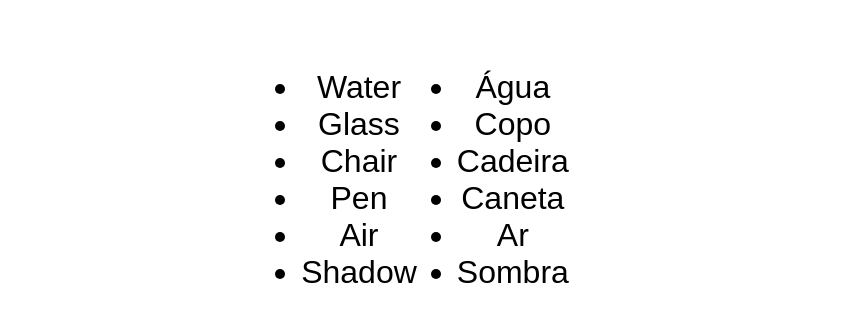
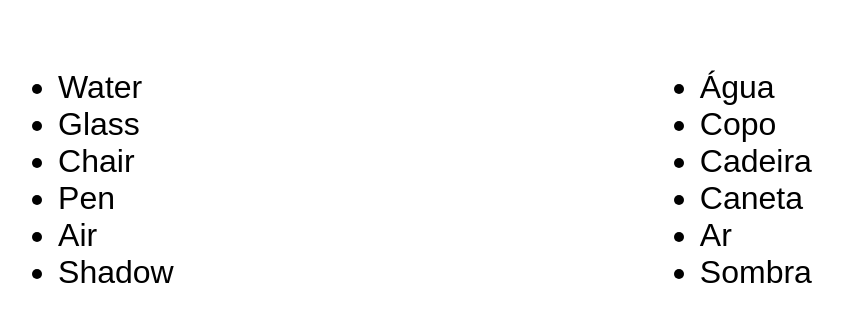
Before and after one commit to Paula-zp/Atividade_Programacao_Semana_1, a plain HTML site: page frontend/index.html in a window 1280 px wide. Shown: the part 112-434 px from the top of the page, without its empty margins (225-1068 px from the left). Drawn offline with Linux system fonts and the light colour scheme.

Commit message:
style: espaçamento corrigido

```diff
--- a/frontend/style.css
+++ b/frontend/style.css
@@ -1,17 +1,15 @@
 body{
     font-family: sans-serif;
     margin: 0;
-    display: flex;
-    flex-direction: column;
-    align-items: center;
-    text-align: center;
 }
 
 .fora{
     display: flex;
     font-size: 32px;
+    justify-content: space-around;
 }
 
 h1{
     font-size: 60px;
+    text-align: center;
 }
```
